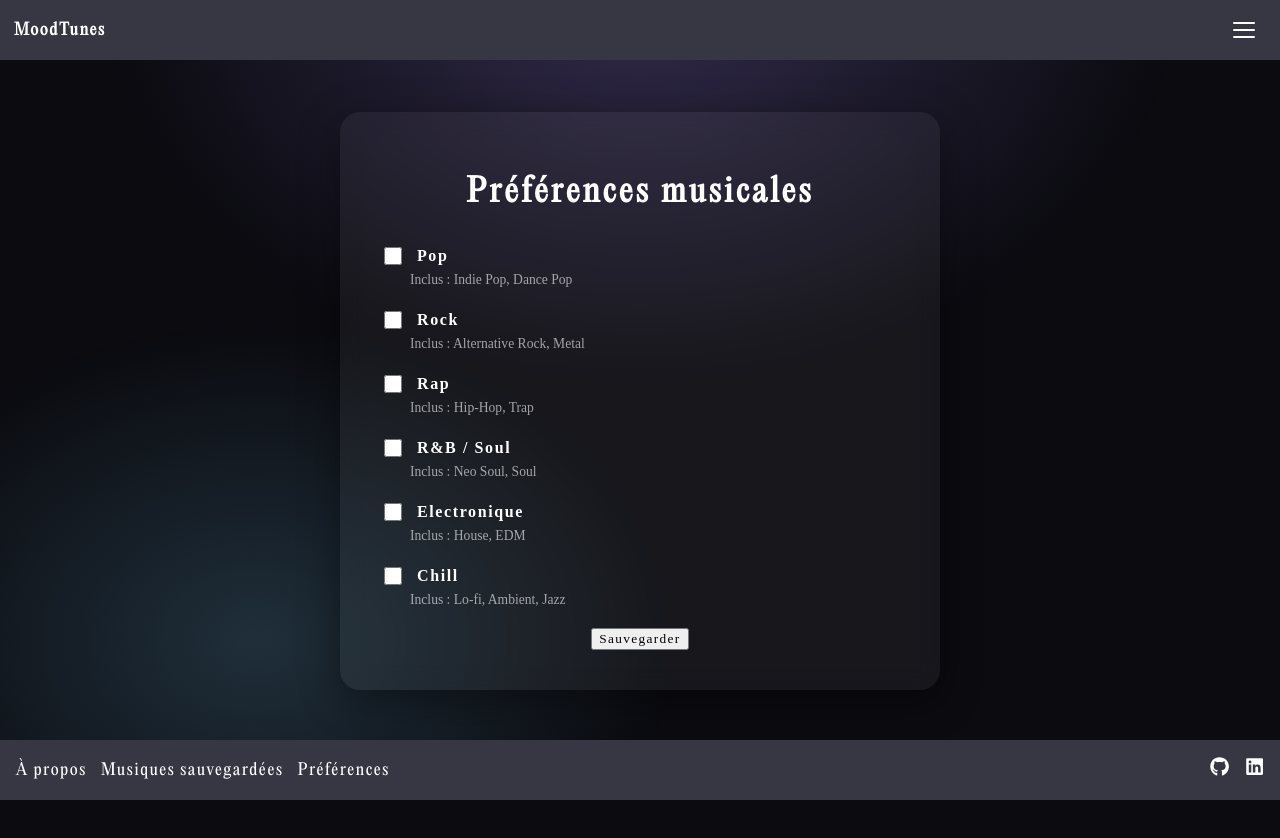
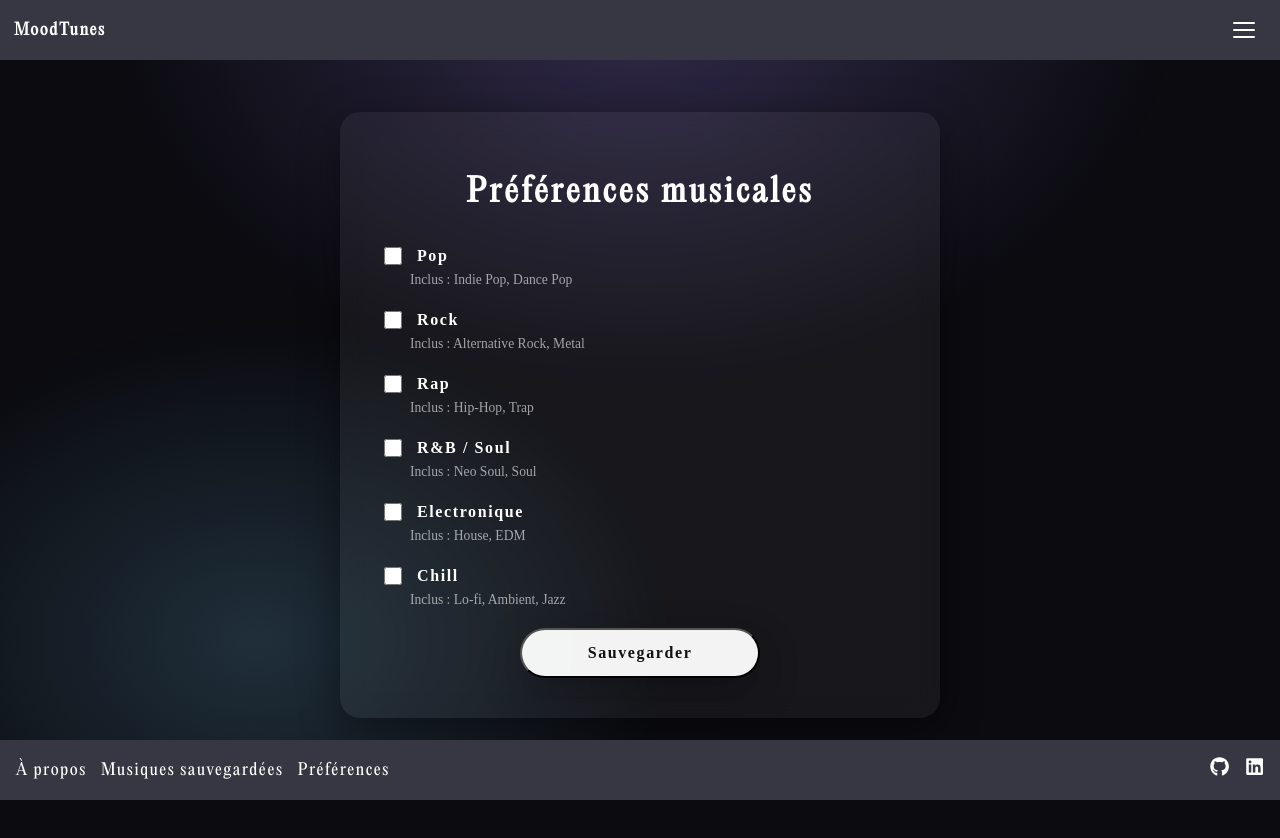
Before and after one commit to Projet-fin-d-etudes-MoodTunes/Projets-fin-d--tudes--MoodTunes, a React (Create React App) app in the folder MoodTunes/frontend/moodtunes/: page /preferences in a window 1280 px wide. Before the commit the page ends 810 px from the top, so only its background shows below. Built offline with nearby package versions, Linux system fonts and the light colour scheme.

Commit message:
Bug d'autehtficaiton

```diff
--- a/MoodTunes/frontend/moodtunes/src/pages/Saved.jsx
+++ b/MoodTunes/frontend/moodtunes/src/pages/Saved.jsx
@@ -43,8 +43,12 @@ export default function Saved() {
         )}
 
         <div className="saved-grid">
-          {tracks.map(track => (
-            <div key={track.track_id} className="saved-card">
+            {tracks.map((track, index) => (
+              <div
+                key={track.track_id}
+                className="saved-card"
+                style={{ animationDelay: `${index * 0.08}s` }}
+              >
               <div className="saved-track-title">
                 {track.name} — {track.artist}
               </div>
--- a/MoodTunes/frontend/moodtunes/src/pages/SignUp.jsx
+++ b/MoodTunes/frontend/moodtunes/src/pages/SignUp.jsx
@@ -69,6 +69,7 @@ function SignUp() {
       }
 
       setUser({
+        id: data.id,
         username: data.username,
         genres: data.genres,
       });
@@ -76,6 +77,7 @@ function SignUp() {
       localStorage.setItem(
         "user",
         JSON.stringify({
+          id: data.id,
           username: data.username,
           genres: data.genres,
         })
--- a/MoodTunes/frontend/moodtunes/src/pages/styles/Preferences.css
+++ b/MoodTunes/frontend/moodtunes/src/pages/styles/Preferences.css
@@ -44,7 +44,7 @@
 }
 
 .preferences-checkbox input {
-  accent-color: #a78bfa; /* violet moderne */
+  accent-color: #a78bfa;
   width: 18px;
   height: 18px;
   cursor: pointer;
@@ -94,6 +94,26 @@
   margin-top: 4px;
 }
 
+.preferences-button{
+    min-width: 240px;
+    padding: 14px 22px;
+    border-radius: 999px;
+    font-weight: 800;
+    font-size: 1rem;
+    cursor: pointer;
+    background: rgba(255,255,255,0.95);
+    color: #111;
+    z-index: 100;
+    box-shadow: 0 15px 40px rgba(0,0,0,0.25);
+    transition: transform 200ms ease, box-shadow 200ms ease;
+}
+
+.preferences-butto:hover {
+  transform: translateY(-3px);
+  box-shadow: 0 25px 50px rgba(0,0,0,0.35);
+}
+
+
 @keyframes fadeSlide {
   from {
     opacity: 0;
--- a/MoodTunes/frontend/moodtunes/src/pages/styles/Saved.css
+++ b/MoodTunes/frontend/moodtunes/src/pages/styles/Saved.css
@@ -1,6 +1,12 @@
 .saved-root {
+  min-height: 80vh;
+  display: flex;
+  flex-direction: column;
+  align-items: center;
   padding: 40px;
-  color: #ffffff;
+  color: white;
+
+  animation: fadeSlide 0.6s ease forwards;
 }
 
 .saved-title {
@@ -20,8 +26,10 @@
   padding: 20px;
   border-radius: 16px;
   backdrop-filter: blur(10px);
-  transition: transform 0.2s ease;
-  overflow: hidden;
+  transition: all 0.25s ease;
+
+  animation: fadeSlide 0.5s ease forwards;
+  opacity: 0;
 }
 
 .saved-card iframe {
@@ -44,3 +52,14 @@
     height: 120px;
   }
 }
+
+@keyframes fadeSlide {
+  from {
+    opacity: 0;
+    transform: translateY(20px);
+  }
+  to {
+    opacity: 1;
+    transform: translateY(0);
+  }
+}
```
Also changed, not shown: 2 other files (tests, documents, lock files or other folders).
